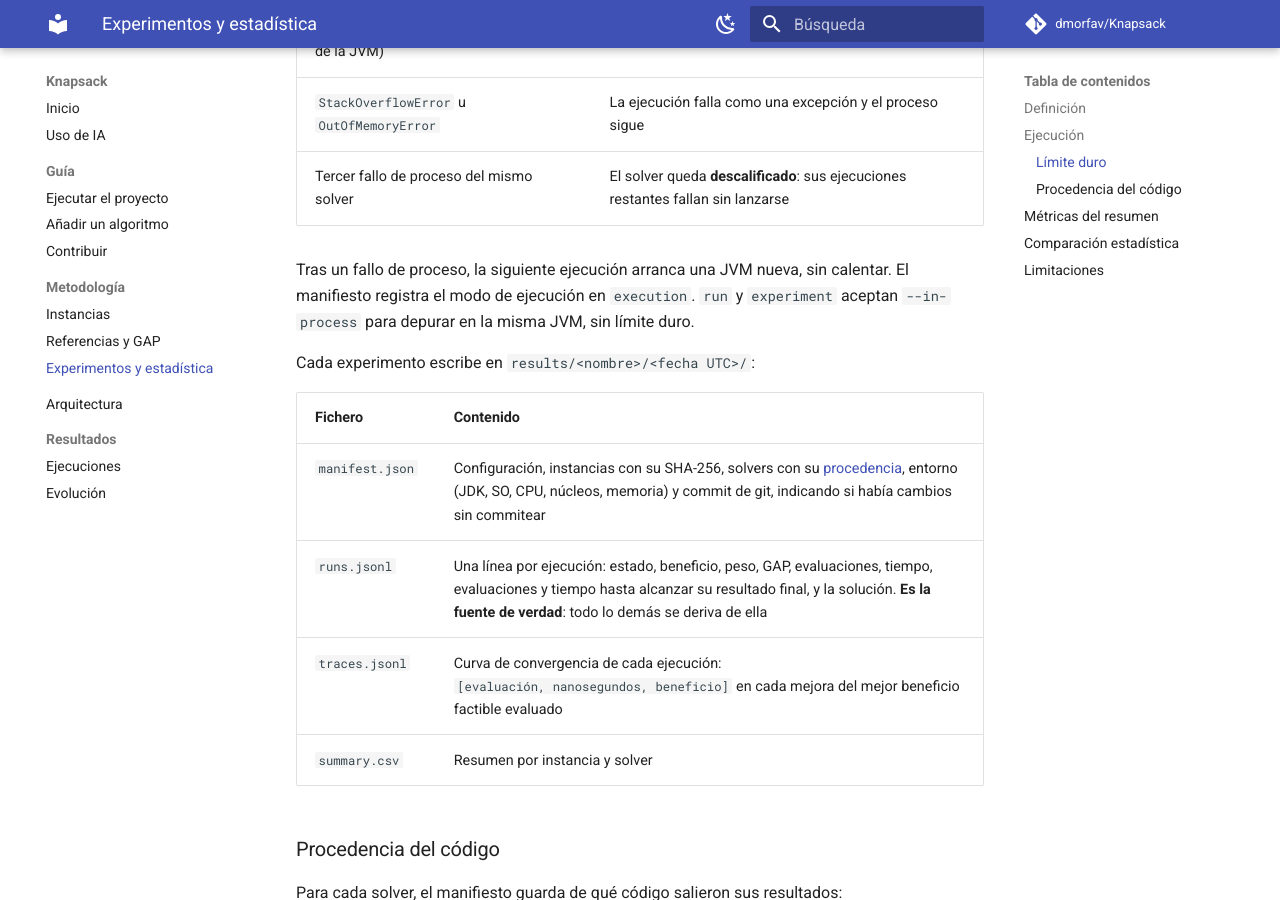
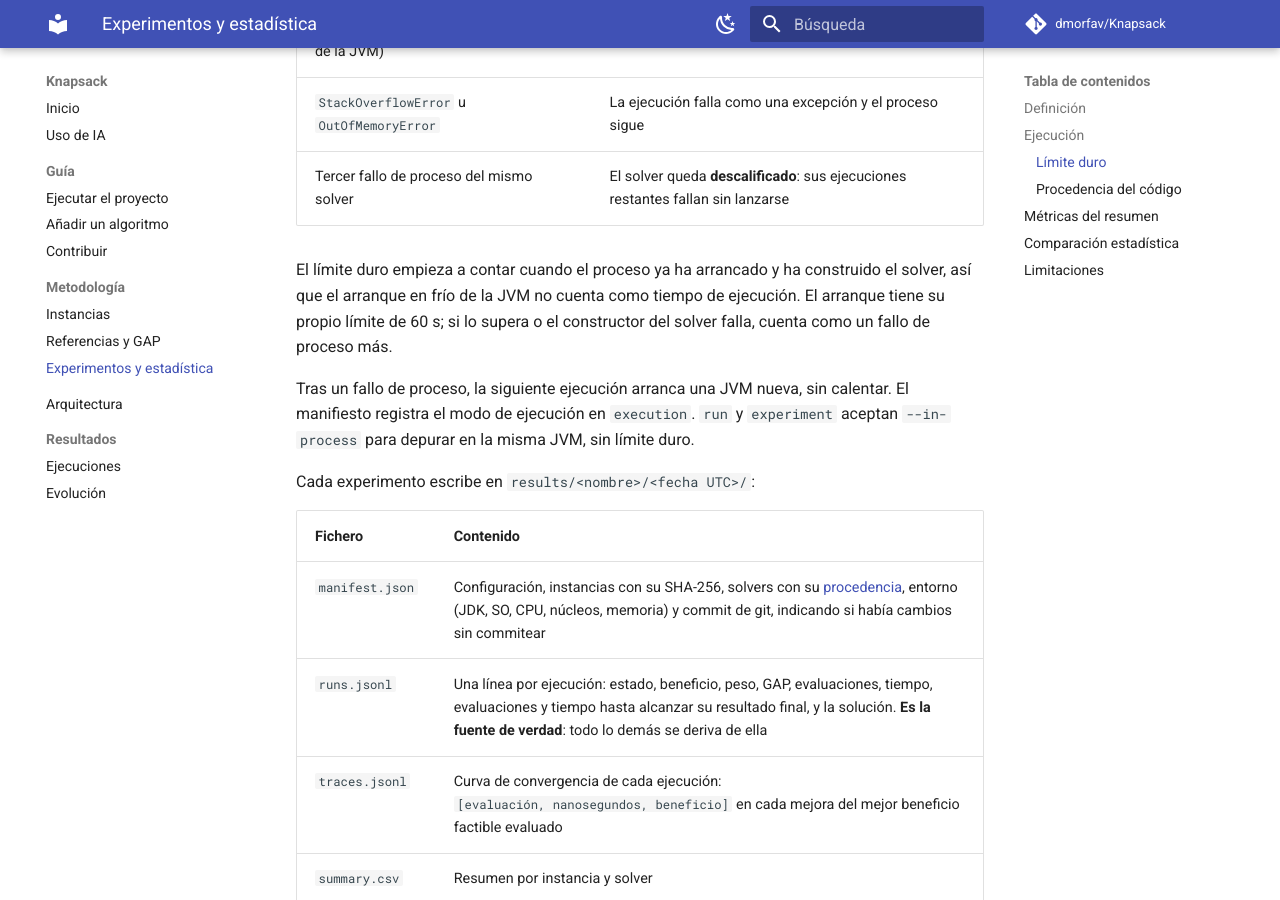
Before and after one commit to dmorfav/Knapsack, an MkDocs documentation site: the page built from docs/metodologia/experimentos.md, in a window 1280 px wide and 900 px high, scrolled down 1253 px. Built offline with MkDocs 1.6.1 and Material for MkDocs 9.7.7, drawn with Linux system fonts in a browser that asks for light colours; nearby versions of some CDN libraries; a script that is not in the unit is left out; comment, search, counter and statistics services are not loaded.

Commit message:
Clarify hard-time budget semantics
Documenta que el límite duro empieza tras arrancar la JVM y construir el solver; el arranque en frío tiene un tope de 60 s y se contabiliza como fallo de proceso si falla. También deja claro que la siguiente ejecución usa una JVM nueva y que --in-process sirve solo para depurar.

```diff
--- a/docs/metodologia/experimentos.md
+++ b/docs/metodologia/experimentos.md
@@ -38,6 +38,8 @@ El presupuesto solo detiene a un solver cuando consulta el contexto. Para que un
 | El proceso muere (`System.exit`, fallo de la JVM) | La ejecución falla indicando el código de salida |
 | `StackOverflowError` u `OutOfMemoryError` | La ejecución falla como una excepción y el proceso sigue |
 | Tercer fallo de proceso del mismo solver | El solver queda **descalificado**: sus ejecuciones restantes fallan sin lanzarse |
+
+El límite duro empieza a contar cuando el proceso ya ha arrancado y ha construido el solver, así que el arranque en frío de la JVM no cuenta como tiempo de ejecución. El arranque tiene su propio límite de 60 s; si lo supera o el constructor del solver falla, cuenta como un fallo de proceso más.
 
 Tras un fallo de proceso, la siguiente ejecución arranca una JVM nueva, sin calentar. El manifiesto registra el modo de ejecución en `execution`. `run` y `experiment` aceptan `--in-process` para depurar en la misma JVM, sin límite duro.
 
```
